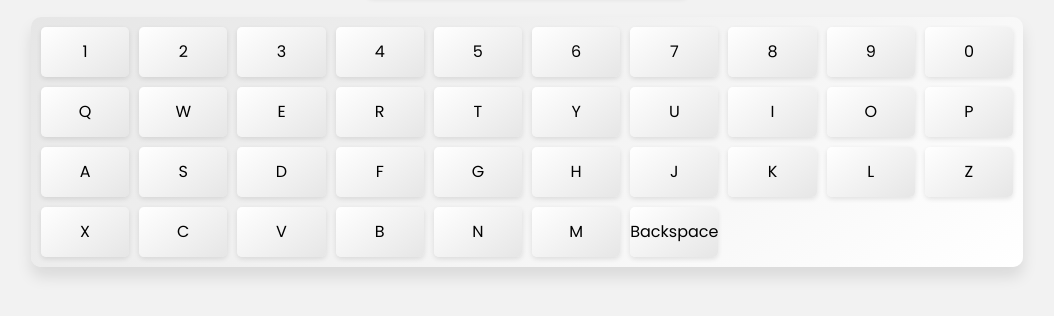
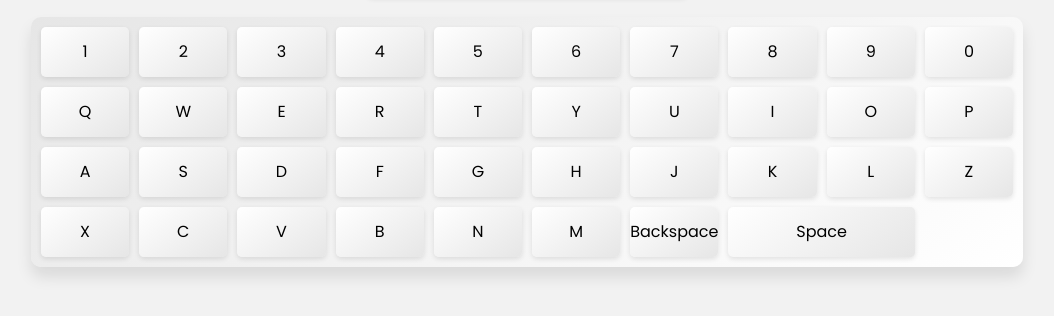
Before and after one commit to chiragsharma15/Virtual-Keyboard, a plain HTML site: page index.html in a window 1280 px wide. Shown: the part 340-656 px from the top of the page, without its empty margins (113-1167 px from the left). Drawn offline with Linux system fonts and the light colour scheme.

Commit message:
Added a space button

```diff
--- a/index.js
+++ b/index.js
@@ -39,6 +39,7 @@ const keysLayout = [
     'N',
     'M',
     'Backspace',
+    'Space',
 ];
 
 // create the keyboard keys dynammically
@@ -53,6 +54,11 @@ keysLayout.forEach((key) => {
         keyElement.addEventListener("click", () => {
             textInput.value = textInput.value.slice(0, -1);
         });
+    } else if (key === "Space") {
+        keyElement.classList.add("space");
+        keyElement.addEventListener("click", () => {
+            textInput.value += " ";
+        });
     }
     else {
         keyElement.addEventListener("click", () => {
--- a/style.css
+++ b/style.css
@@ -65,3 +65,15 @@ body {
   transform: translateY(-2px);
   box-shadow: 0 4px 6px rgba(0, 0, 0, 0.1);
 }
+.space {
+  grid-column: span 2;
+  background-color: #f7f7f7;
+  color: #000;
+  transition: all 0.3s ease;
+}
+
+.space:hover {
+  background-color: #ff5a5a;
+  transform: translateY(-2px);
+  box-shadow: 0 4px 6px rgba(0, 0, 0, 0.1);
+}
```
